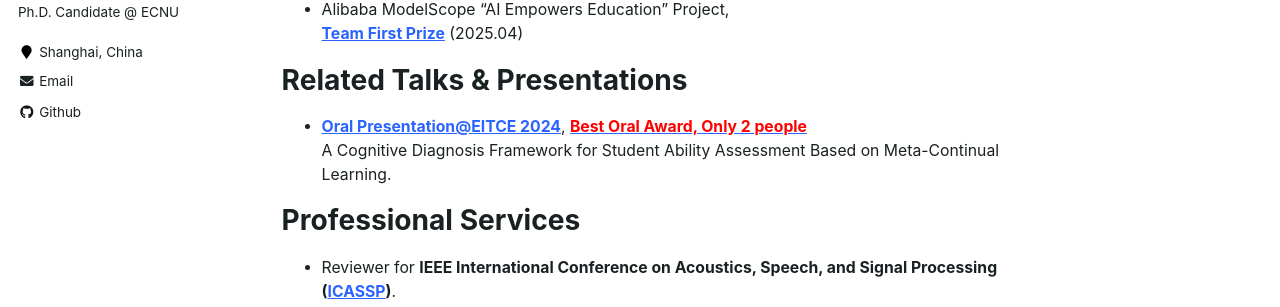
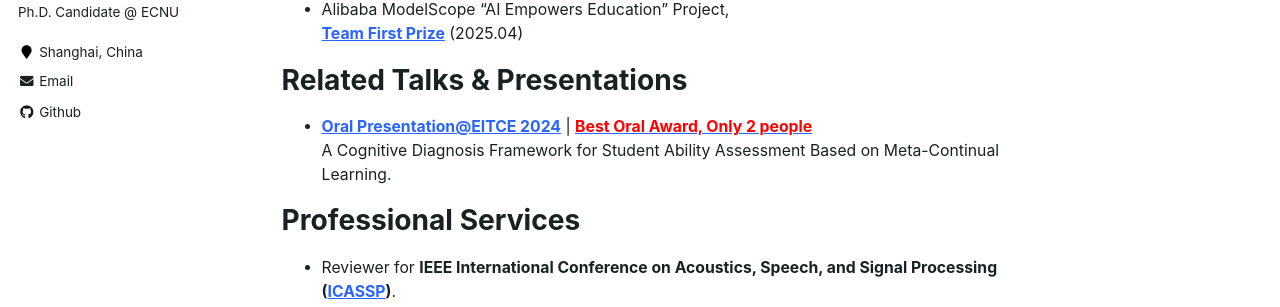
Before and after one commit to WooTzins/WooTzins.github.io, a Jekyll site: the page built from _pages/about.md, in a window 1280 px wide and 992 px high. Shown: the part 387-694 px from the top of the window. Built offline with Jekyll 4.4.1, drawn with Linux system fonts in a browser that asks for light colours.

Commit message:
Update about.md

```diff
--- a/_pages/about.md
+++ b/_pages/about.md
@@ -23,7 +23,7 @@ Selected Awards
 
 Related Talks & Presentations
 ======
-* **[Oral Presentation@EITCE 2024](https://www.eitce.org/ugfaldht)**, [**<font color="red">Best Oral Award, Only 2 people</font>**](/files/EITCE_2024.pdf)\\
+* **[Oral Presentation@EITCE 2024](https://www.eitce.org/ugfaldht)** | [**<font color="red">Best Oral Award, Only 2 people</font>**](/files/EITCE_2024.pdf)\\
   A Cognitive Diagnosis Framework for Student Ability Assessment Based on Meta-Continual Learning.
 
 
```
